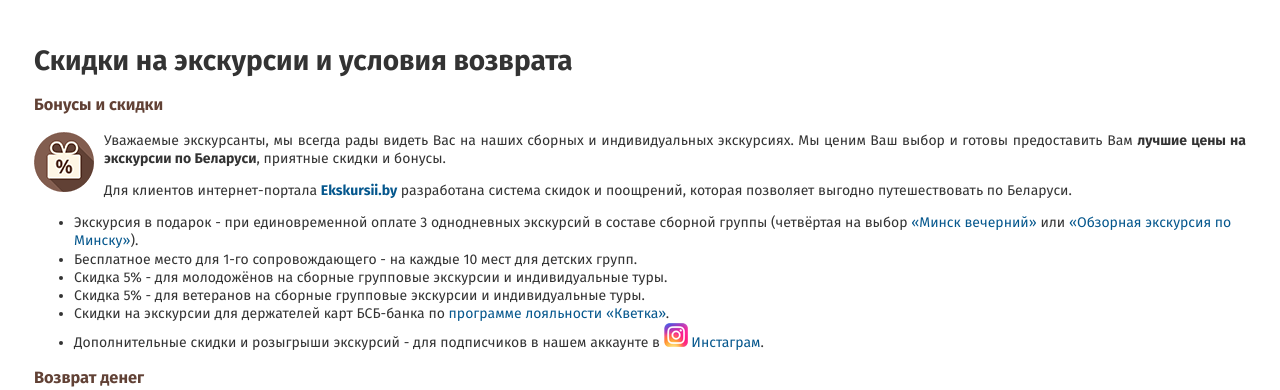
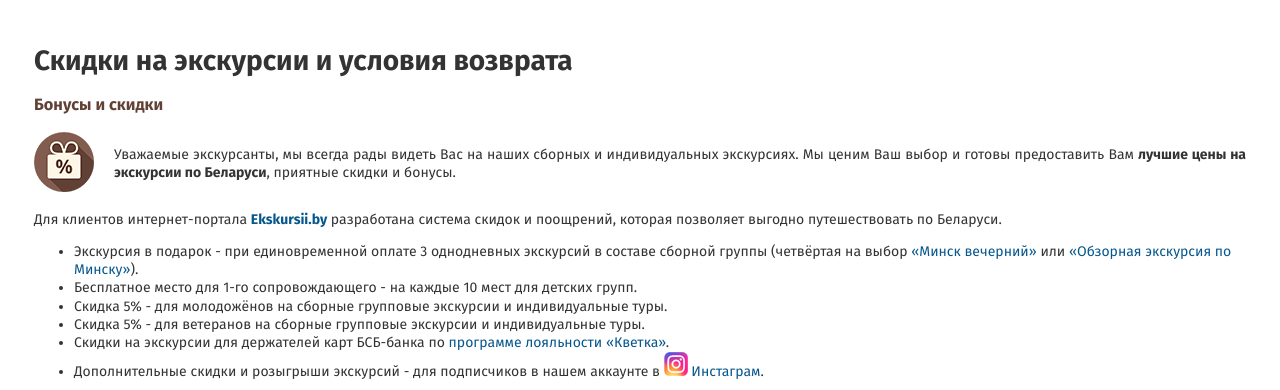
Before and after one commit to Yuliya-1102/examples, a website built with Vite: page index.html in a window 1280 px wide. Shown: the part 456-846 px from the top of the page. Built offline with nearby package versions, Linux system fonts and the light colour scheme; files whose address does not match are found by name.

Commit message:
change wrapper

```diff
--- a/styles/style.scss
+++ b/styles/style.scss
@@ -26,11 +26,7 @@
         text-align: justify;
     }
 
-    .wrapper-flex {
-        display: block;
-    }
     .box_img {
-        float: left;
         margin-right: 10px;
     }
 
```
